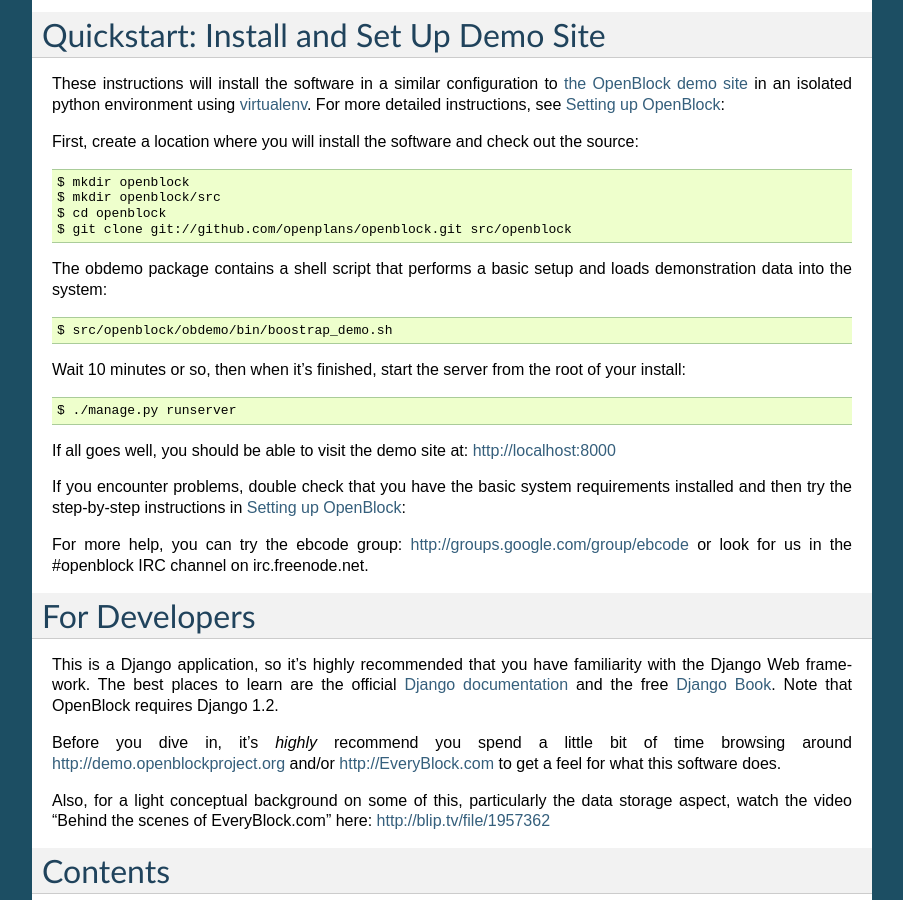
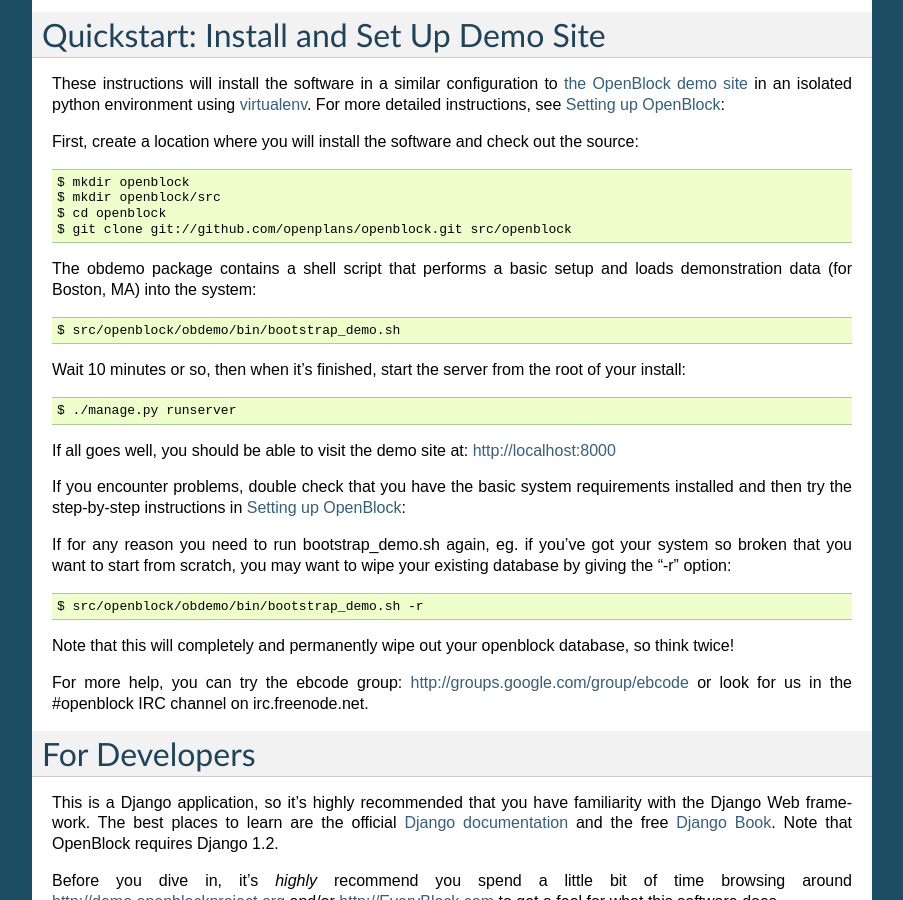
Before and after one commit to openplans/openblock-old, a Sphinx documentation site: the page built from docs/index.rst, in a window 1280 px wide and 900 px high, scrolled down 649 px. Shown: the whole window, without its empty margins (198-1101 px from the left). Built offline with Sphinx 7.4.7, drawn with Linux system fonts in a browser that asks for light colours.

Commit message:
Fix typo, and note the '-r' option to bootstrap_demo.sh

```diff
--- a/docs/index.rst
+++ b/docs/index.rst
@@ -59,9 +59,10 @@
  $ cd openblock
  $ git clone git://github.com/openplans/openblock.git src/openblock
 
-The obdemo package contains a shell script that performs a basic setup and loads demonstration data into the system::
+The obdemo package contains a shell script that performs a basic setup
+and loads demonstration data (for Boston, MA) into the system::
 
- $ src/openblock/obdemo/bin/boostrap_demo.sh
+ $ src/openblock/obdemo/bin/bootstrap_demo.sh
 
 Wait 10 minutes or so, then when it's finished, start the server from the root of your install::
 
@@ -73,6 +74,16 @@
 If you encounter problems, double check that you have the basic system
 requirements installed and then try the step-by-step
 instructions in :doc:`setup`::
+
+If for any reason you need to run bootstrap_demo.sh again, eg. if
+you've got your system so broken that you want to start from scratch,
+you may want to wipe your existing database by giving the "-r"
+option::
+
+ $ src/openblock/obdemo/bin/bootstrap_demo.sh -r
+
+Note that this will completely and permanently wipe out your openblock
+database, so think twice!
 
 For more help, you can try the ebcode group:
 http://groups.google.com/group/ebcode
```
